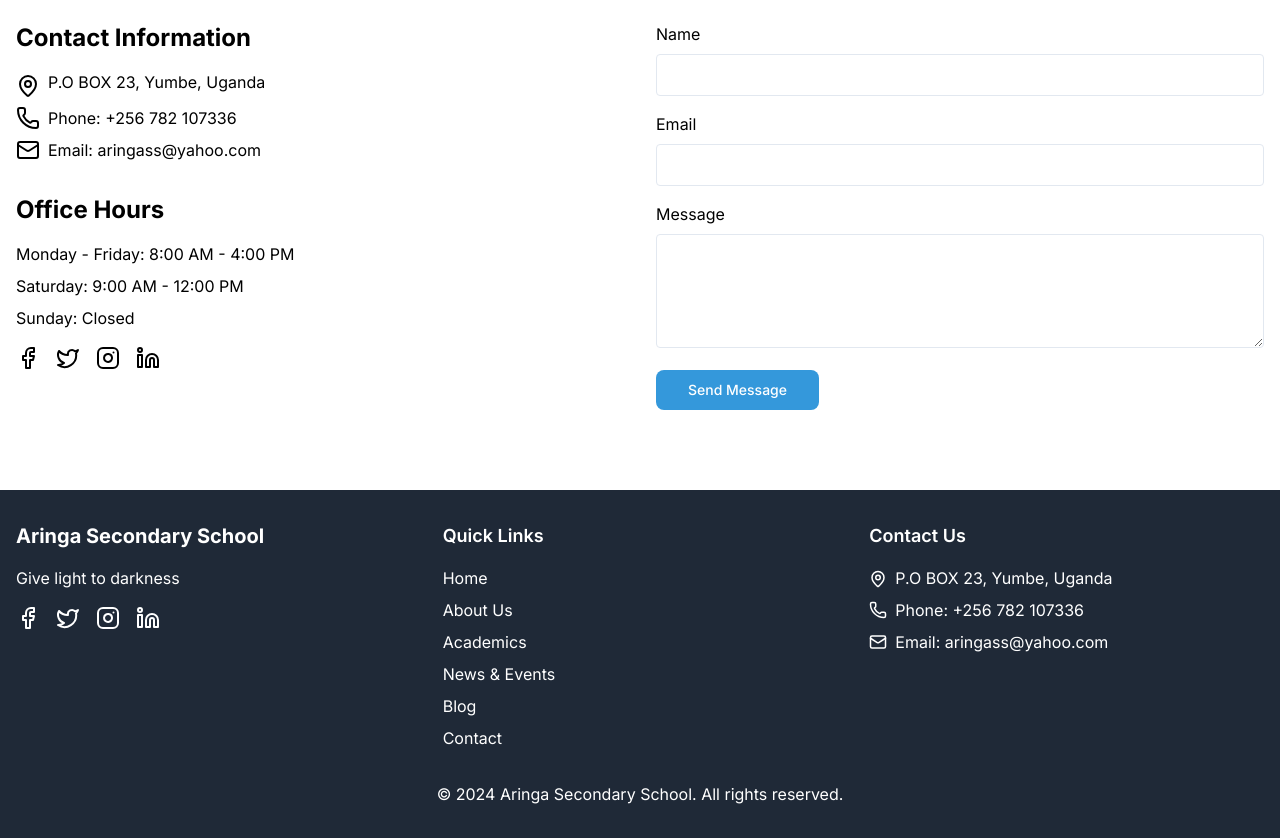
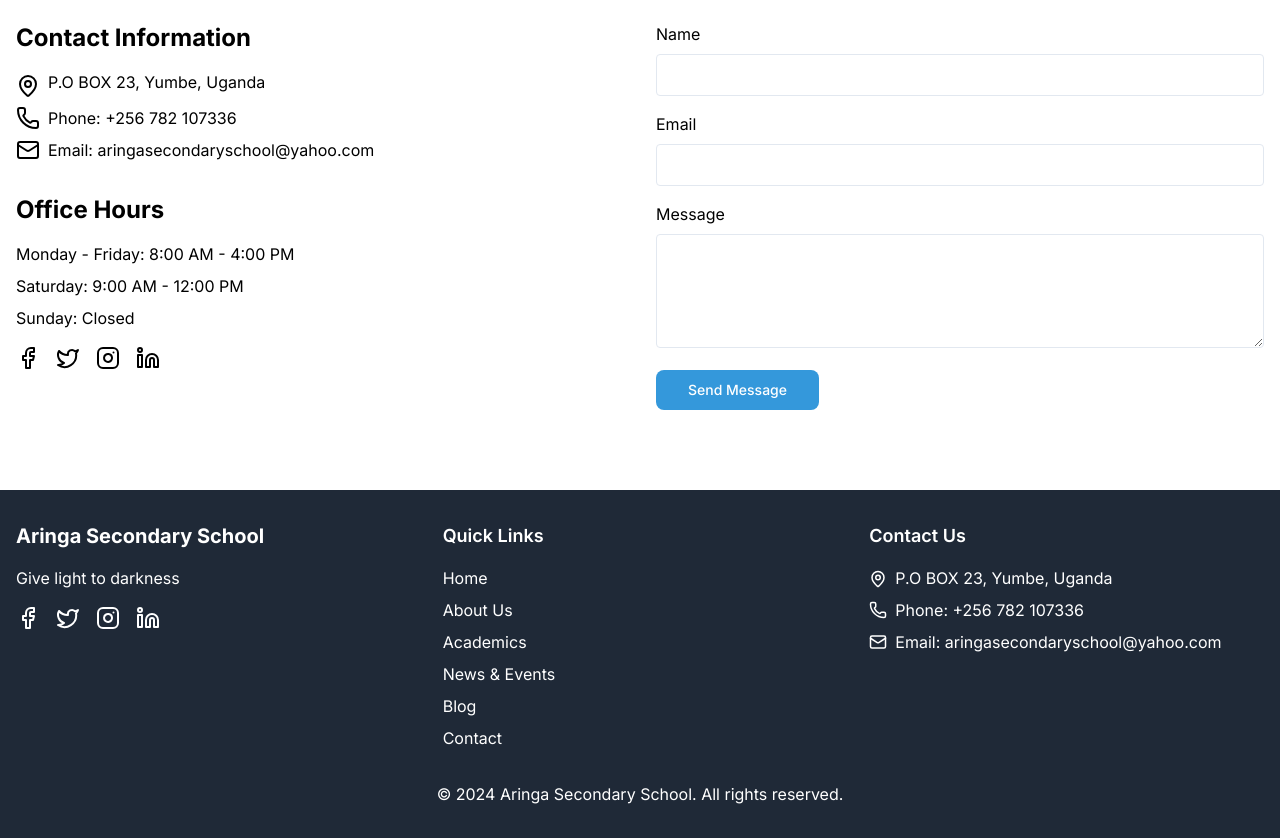
Before and after one commit to Lema-Aaron/Aringa-ss, a Next.js app: page / in a window 1280 px wide. Shown: the part 3900-4738 px from the top of the page. Built offline with nearby package versions, Linux system fonts and the light colour scheme.

Commit message:
Updated the contact page

```diff
--- a/app/components/footer.tsx
+++ b/app/components/footer.tsx
@@ -51,7 +51,7 @@ const Footer = () => {
             </div>
             <div className="flex items-center mb-2">
               <Mail className="mr-2" size={18} />
-              <p>Email: aringass@yahoo.com</p>
+              <p>Email: aringasecondaryschool@yahoo.com</p>
             </div>
           </div>
         </div>
--- a/app/contact/page.tsx
+++ b/app/contact/page.tsx
@@ -26,7 +26,7 @@ export default function ContactPage() {
           </div>
           <div className="flex items-center mb-4">
             <Mail className="mr-2 text-primary" />
-            <p>Email: aringass@yahoo.com</p>
+            <p>Email: aringasecondaryschool@yahoo.com</p>
           </div>
 
           <h2 className="text-2xl font-bold mt-8 mb-6">Office Hours</h2>
--- a/app/page.tsx
+++ b/app/page.tsx
@@ -243,7 +243,7 @@ export default function Home() {
               </div>
               <div className="flex items-center mb-2">
                 <Mail className="mr-2 text-primary" />
-                <p>Email: aringass@yahoo.com</p>
+                <p>Email: aringasecondaryschool@yahoo.com</p>
               </div>
               <h3 className="text-2xl font-bold mt-8 mb-4">Office Hours</h3>
               <p className="mb-2">Monday - Friday: 8:00 AM - 4:00 PM</p>
```
